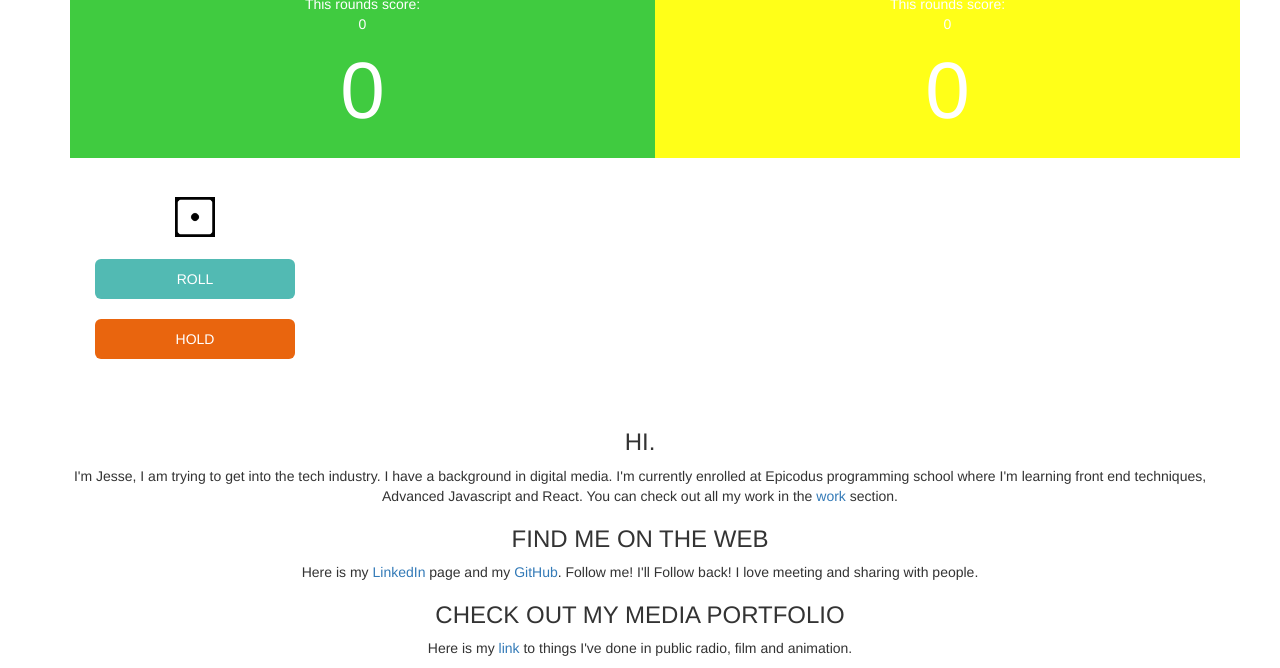
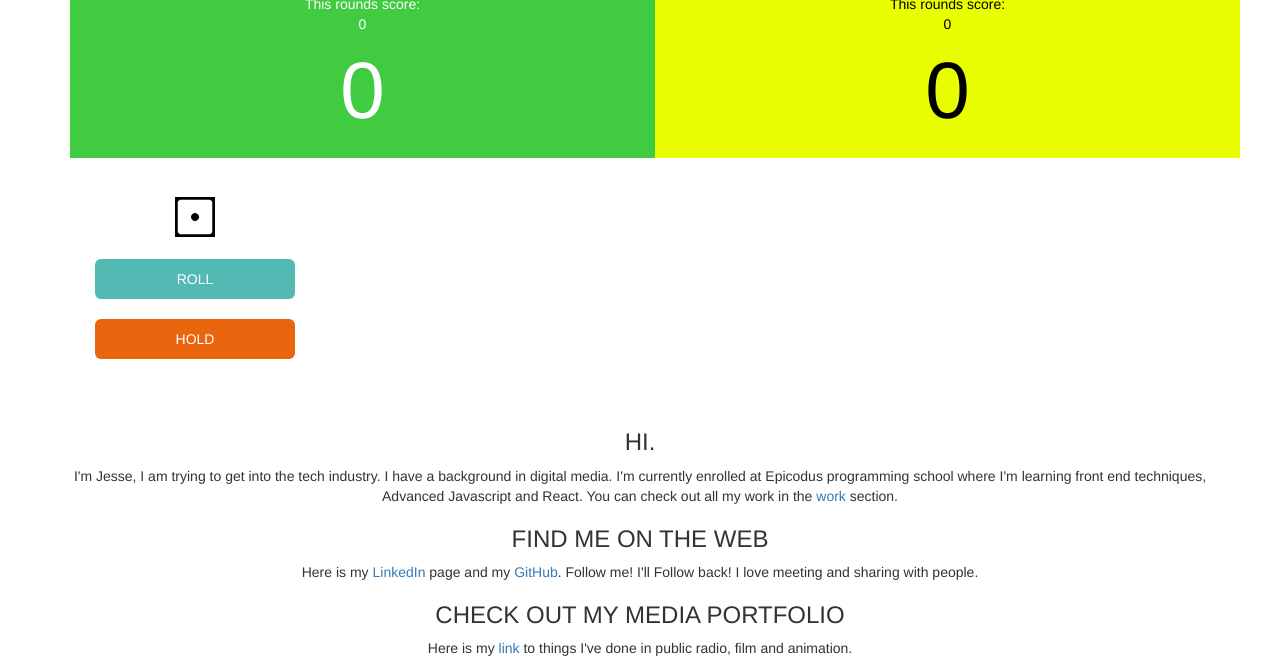
Before and after one commit to jessecallahan/Pig-Dice, a plain HTML site: page index.html in a window 1280 px wide. Shown: the part 442-1110 px from the top of the page. Drawn offline with nearby package versions, Linux system fonts and the light colour scheme.

Commit message:
changes player two color

```diff
--- a/css/styles.css
+++ b/css/styles.css
@@ -67,8 +67,8 @@ color: white;
 }
 
 #two {
-  background-color: rgb(255, 255, 24);
-  color: white;
+  background-color: rgb(233, 254, 0);
+  color: black;
   }
 
 .loss1 {
```
